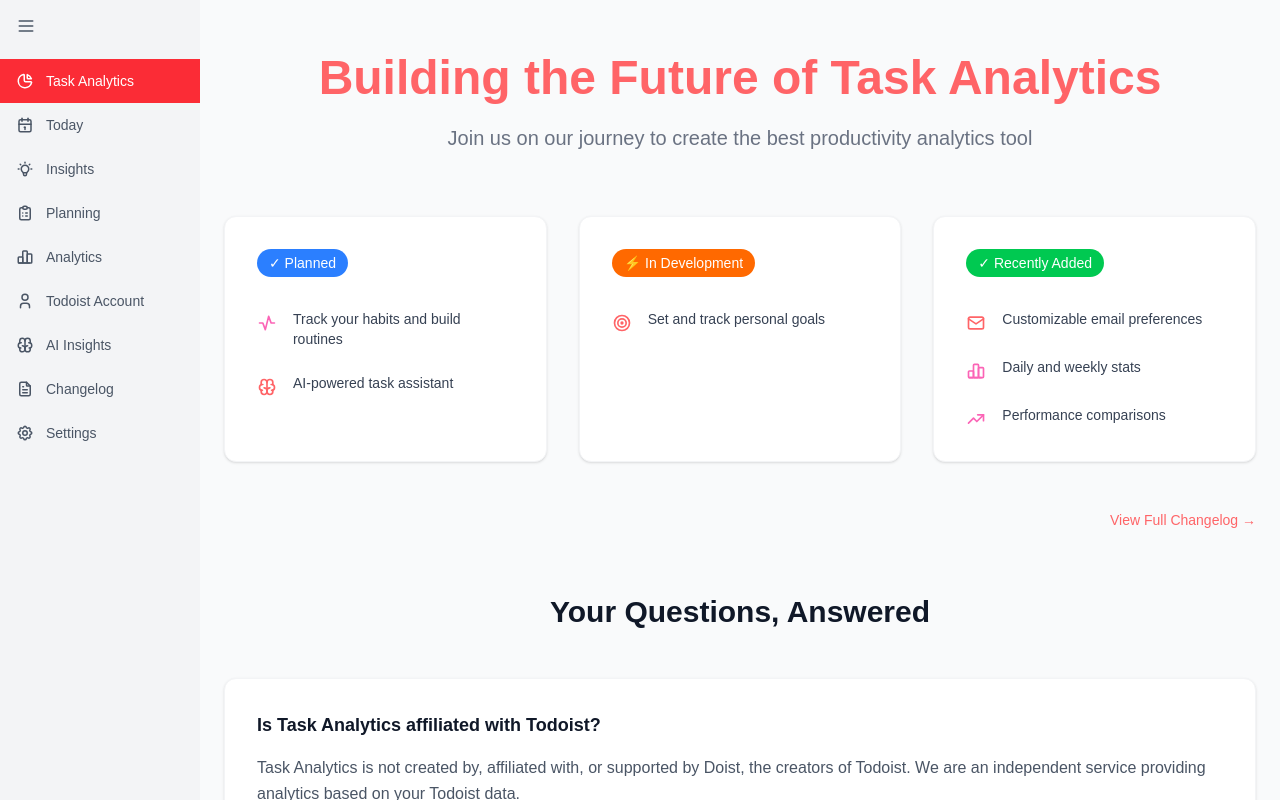
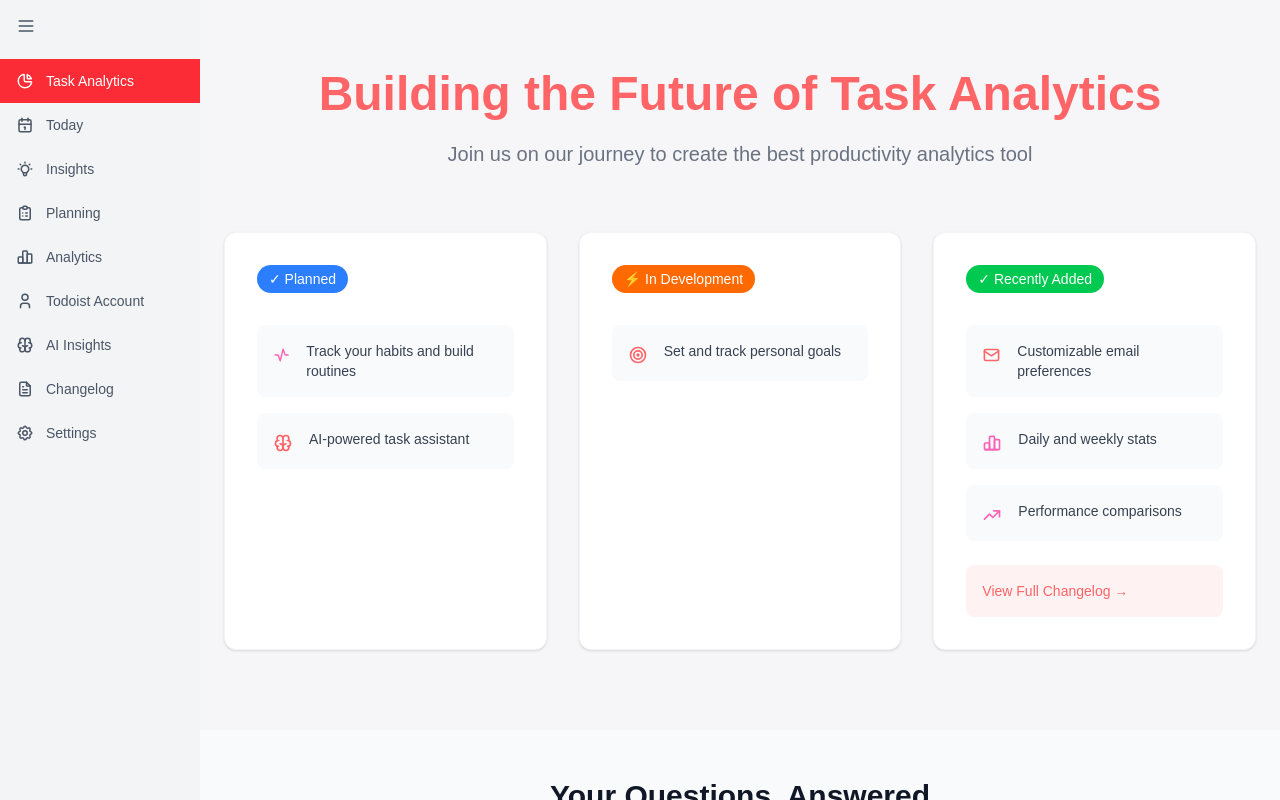
Before and after one commit to rafiu007/rafiu-moe, a Next.js app: page /task-analytics in a window 1280 px wide. Built offline with nearby package versions, Linux system fonts and the light colour scheme.

Commit message:
added basic next framework

```diff
--- a/src/app/task-analytics/page.tsx
+++ b/src/app/task-analytics/page.tsx
@@ -11,35 +11,37 @@
 export default function TaskAnalyticsPage() {
   return (
     <div className="bg-gray-50 min-h-screen">
-      <div className="max-w-7xl mx-auto px-6 py-12">
+      {/* Top Section - Hero + Cards with same light greyish background */}
+      <div className="bg-gray-100/50 py-16 pb-20">
+        <div className="max-w-7xl mx-auto px-6">
           {/* Hero Section */}
           <div className="text-center mb-16">
             <h1 className="text-5xl font-bold text-red-400 mb-4 leading-tight">
               Building the Future of Task Analytics
             </h1>
-          <p className="text-xl text-gray-500 mb-12 font-light">
+            <p className="text-xl text-gray-500 font-light">
               Join us on our journey to create the best productivity analytics
               tool
             </p>
           </div>
 
           {/* Main Feature Cards - 3 cards with status badges + features */}
-        <div className="grid grid-cols-3 gap-8 mb-12">
+          <div className="grid grid-cols-3 gap-8">
             {/* Card 1 - Planned */}
             <div className="bg-white rounded-xl p-8 shadow-sm border border-gray-100">
               <div className="mb-8">
                 <StatusBadge status="planned">✓ Planned</StatusBadge>
               </div>
 
-            <div className="space-y-6">
-              <div className="flex items-start gap-4">
+              <div className="space-y-4">
+                <div className="flex items-start gap-4 bg-gray-50 p-4 rounded-lg">
                   <IconActivity size={20} className="text-pink-400 mt-1" />
                   <h3 className="text-gray-700 font-normal text-sm">
                     Track your habits and build routines
                   </h3>
                 </div>
 
-              <div className="flex items-start gap-4">
+                <div className="flex items-start gap-4 bg-gray-50 p-4 rounded-lg">
                   <IconBrain size={20} className="text-red-400 mt-1" />
                   <h3 className="text-gray-700 font-normal text-sm">
                     AI-powered task assistant
@@ -51,10 +53,12 @@
             {/* Card 2 - In Development */}
             <div className="bg-white rounded-xl p-8 shadow-sm border border-gray-100">
               <div className="mb-8">
-              <StatusBadge status="development">⚡ In Development</StatusBadge>
+                <StatusBadge status="development">
+                  ⚡ In Development
+                </StatusBadge>
               </div>
 
-            <div className="flex items-start gap-4">
+              <div className="flex items-start gap-4 bg-gray-50 p-4 rounded-lg">
                 <IconTarget size={20} className="text-red-400 mt-1" />
                 <h3 className="text-gray-700 font-normal text-sm">
                   Set and track personal goals
@@ -68,33 +72,30 @@
                 <StatusBadge status="added">✓ Recently Added</StatusBadge>
               </div>
 
-            <div className="space-y-6">
-              <div className="flex items-start gap-4">
+              <div className="space-y-4">
+                <div className="flex items-start gap-4 bg-gray-50 p-4 rounded-lg">
                   <IconMail size={20} className="text-red-400 mt-1" />
                   <h3 className="text-gray-700 font-normal text-sm">
                     Customizable email preferences
                   </h3>
                 </div>
 
-              <div className="flex items-start gap-4">
+                <div className="flex items-start gap-4 bg-gray-50 p-4 rounded-lg">
                   <IconChartBar size={20} className="text-pink-400 mt-1" />
                   <h3 className="text-gray-700 font-normal text-sm">
                     Daily and weekly stats
                   </h3>
                 </div>
 
-              <div className="flex items-start gap-4">
+                <div className="flex items-start gap-4 bg-gray-50 p-4 rounded-lg">
                   <IconTrendingUp size={20} className="text-pink-400 mt-1" />
                   <h3 className="text-gray-700 font-normal text-sm">
                     Performance comparisons
                   </h3>
                 </div>
-            </div>
-          </div>
-        </div>
 
-        {/* View Full Changelog - Right aligned */}
-        <div className="flex justify-end mb-16">
+                {/* View Full Changelog inside this card */}
+                <div className="mt-6 bg-red-50 p-4 rounded-lg">
                   <a
                     href="/changelog"
                     className="text-red-400 hover:text-red-500 font-medium text-sm flex items-center gap-1"
@@ -102,9 +103,14 @@
                     View Full Changelog →
                   </a>
                 </div>
+              </div>
+            </div>
+          </div>
+        </div>
+      </div>
 
-        {/* FAQ Section */}
-        <div className="max-w-6xl mx-auto">
+      {/* FAQ Section - Outside the greyish background */}
+      <div className="max-w-7xl mx-auto px-6 py-12">
         <h2 className="text-3xl font-bold text-gray-900 mb-12 text-center">
           Your Questions, Answered
         </h2>
@@ -116,8 +122,8 @@
               Is Task Analytics affiliated with Todoist?
             </h3>
             <p className="text-gray-600 leading-relaxed">
-                Task Analytics is not created by, affiliated with, or supported
-                by Doist, the creators of Todoist. We are an independent service
+              Task Analytics is not created by, affiliated with, or supported by
+              Doist, the creators of Todoist. We are an independent service
               providing analytics based on your Todoist data.
             </p>
           </div>
@@ -129,9 +135,8 @@
             </h3>
             <p className="text-gray-600 leading-relaxed">
               Yes, we offer a free tier (limited in functionalities). Due to
-                hosting costs, we can't provide all the features for free.
+              hosting costs, we can&apos;t provide all the features for free.
             </p>
-            </div>
           </div>
         </div>
       </div>
```
Lines whose indentation alone changed are shown as unchanged.
